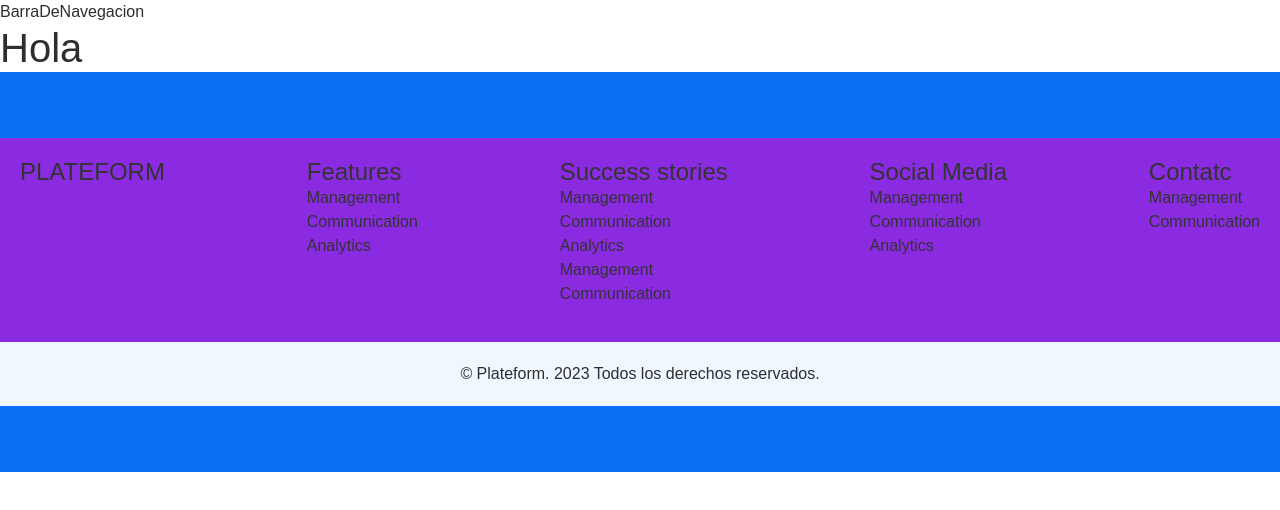
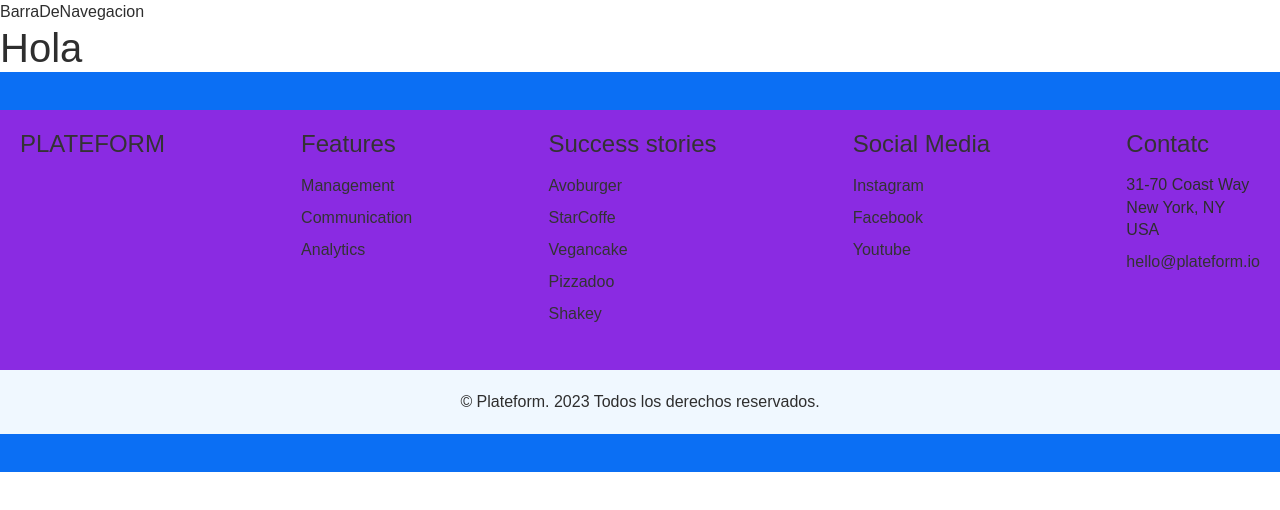
Before and after one commit to evoldevargentina/ecommerce-Frontend-team1-2023, a React (Vite) app: page / in a window 1280 px wide. Shown: the top 510 px of the page. Built offline with nearby package versions, Linux system fonts and the light colour scheme.

Commit message:
ya deje acomodado la info del footer, faltan los iconos y ya veremos q  mas

```diff
--- a/src/Components/Footer/Footer.jsx
+++ b/src/Components/Footer/Footer.jsx
@@ -8,12 +8,12 @@ const Footer = () => {
         <section className="contenedor-principal">
           <div className="columna">
             <a href="http://">
-              <h4>PLATEFORM</h4>
+              <h4 className="espacio">PLATEFORM</h4>
             </a>
           </div>
           <div className="columna">
             <a href="http://">
-              <h4>Features</h4>
+              <h4 className="espacio">Features</h4>
             </a>
             <ul>
               <li>
@@ -29,52 +29,58 @@ const Footer = () => {
           </div>
           <div className="columna">
             <a href="http://">
-              <h4>Success stories</h4>
+              <h4 className="espacio">Success stories</h4>
             </a>
             <ul>
               <li>
-                <a href="http://">Management</a>
+                <a href="http://">Avoburger</a>
               </li>
               <li>
-                <a href="http://">Communication</a>
+                <a href="http://">StarCoffe</a>
               </li>
               <li>
-                <a href="http://">Analytics</a>
+                <a href="http://">Vegancake</a>
               </li>
               <li>
-                <a href="http://">Management</a>
+                <a href="http://">Pizzadoo</a>
               </li>
               <li>
-                <a href="http://">Communication</a>
+                <a href="http://">Shakey</a>
               </li>
             </ul>
           </div>
           <div className="columna">
             <a href="http://">
-              <h4>Social Media</h4>
+              <h4 className="espacio">Social Media</h4>
             </a>
             <ul>
               <li>
-                <a href="http://">Management</a>
+                <a href="http://">Instagram</a>
               </li>
               <li>
-                <a href="http://">Communication</a>
+                <a href="http://">Facebook</a>
               </li>
               <li>
-                <a href="http://">Analytics</a>
+                <a href="http://">Youtube</a>
               </li>
             </ul>
           </div>
           <div className="columna">
             <a href="">
-              <h4>Contatc</h4>
+              <h4 className="espacio">Contatc</h4>
             </a>
             <ul>
               <li>
-                <a href="http://">Management</a>
+                <div className="contenedor-direccion">
+                <p>
+                    <span className="calle-numero">31-70 Coast Way</span>
+                    <span className="ciudad">New York, NY</span>
+                    <span className="pais">USA</span>
+                </p>
+                </div>
               </li>
               <li>
-                <a href="http://">Communication</a>
+                <a href="http://">hello@plateform.io</a>
               </li>
             </ul>
           </div>
--- a/src/Components/Footer/footer.css
+++ b/src/Components/Footer/footer.css
@@ -37,7 +37,25 @@ ul {
   padding: 0;
 }
 
+li{
+    padding: 0 0 0.5rem 0;
+}
+
 a {
   text-decoration: none;
   color: #333;
 }
+
+.espacio{
+    padding: 0 0 1rem 0;
+}
+
+.contenedor-direccion {
+  font-size: 16px;
+  line-height: 1.4;
+}
+
+.contenedor-direccion p {
+  display: grid;
+  grid-template-rows: auto auto auto;
+}
```
